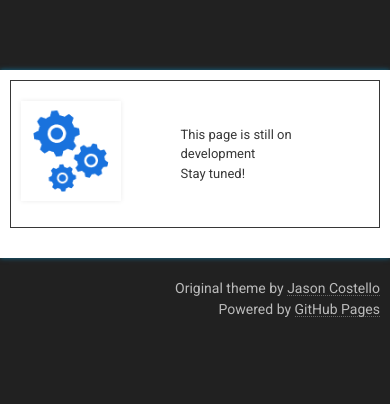
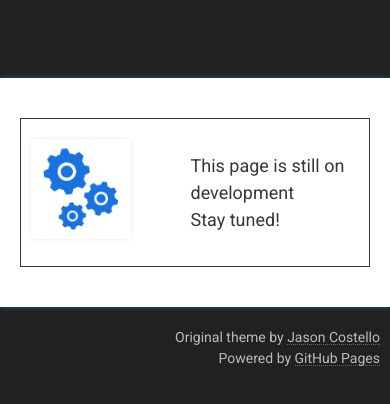
Before and after one commit to zorzr/zorzr.github.io, a plain HTML site: page index.html in a window 390 px wide. Shown: the part 230-634 px from the top of the page. Drawn offline with Linux system fonts and the light colour scheme.

Commit message:
Margin and font fixes

```diff
--- a/stylesheets/stylesheet.css
+++ b/stylesheets/stylesheet.css
@@ -208,7 +208,6 @@ hr {
 
 table {
   border: 1px solid #373737;
-  margin-bottom: 20px;
   text-align: left;
  }
 
@@ -345,10 +344,6 @@ Small Device Styles
 }
 
 @media screen and (max-width: 480px) {
-  body {
-    font-size: 13px;
-  }
-
   .downloads {
     display: none;
   }
@@ -367,7 +362,7 @@ Small Device Styles
   }
 
   #main_content.inner {
-    padding: 10px;
+    padding: 40px 20px;
   }
 
   #project_title {
```
